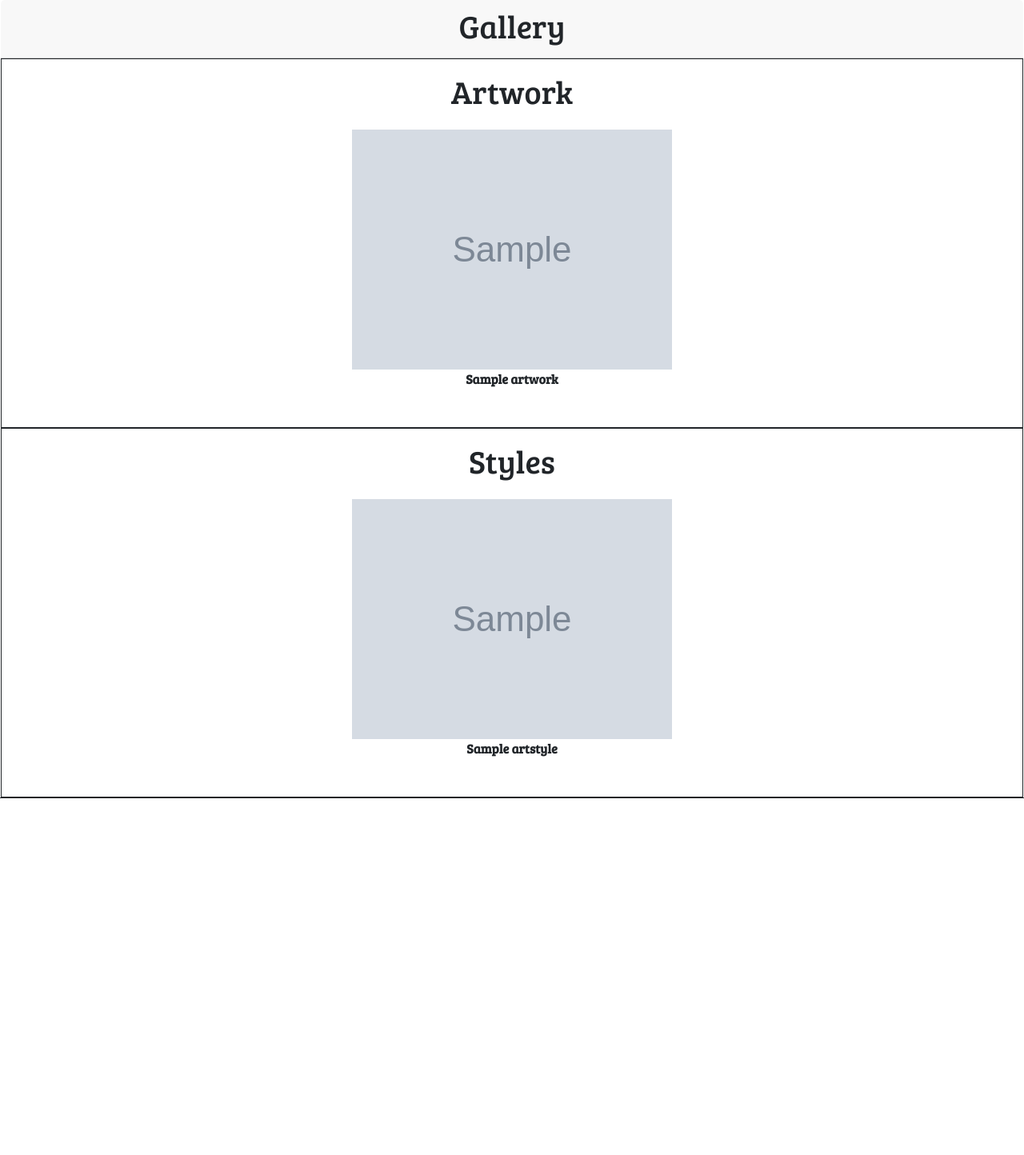
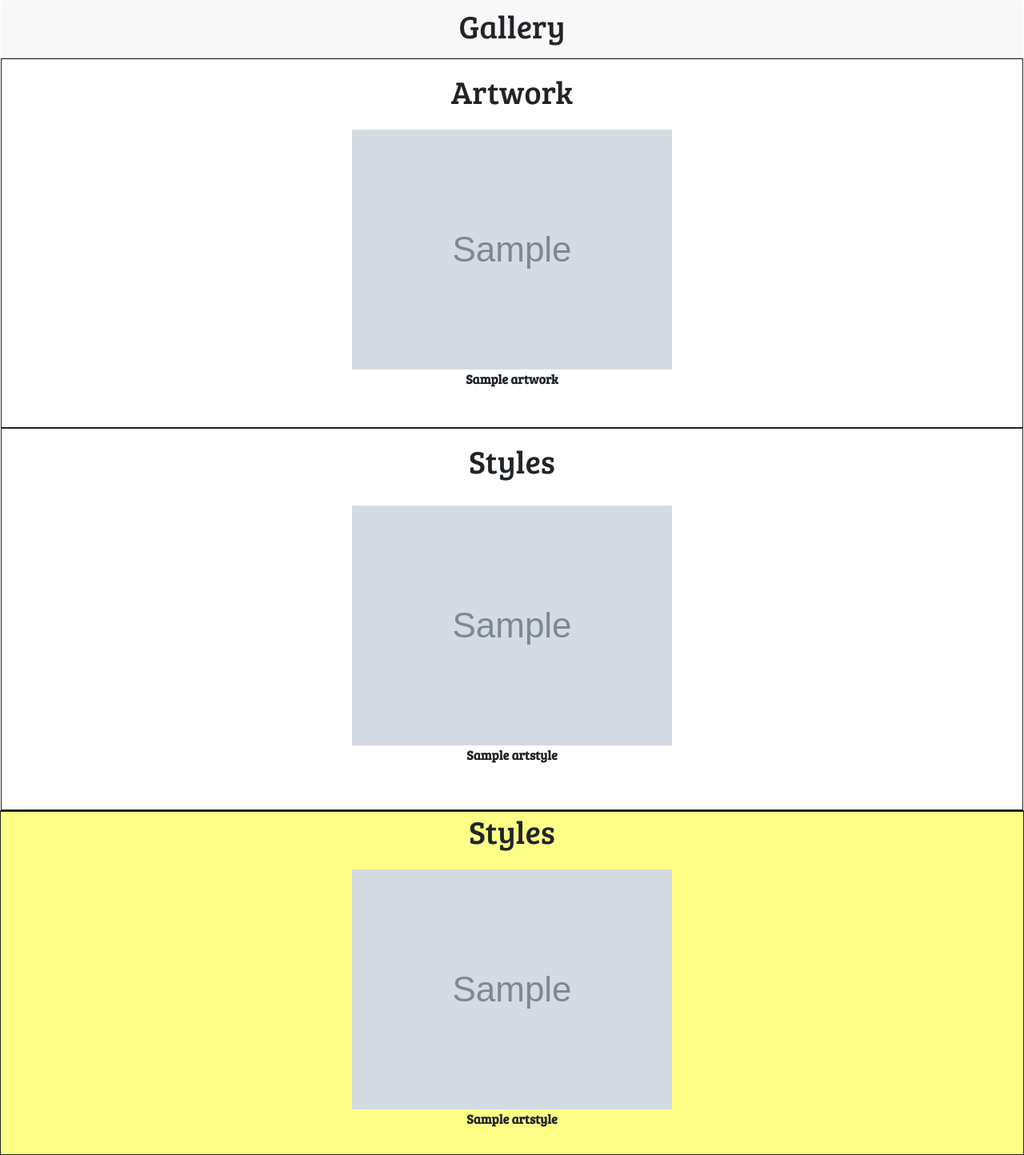
Before and after one commit to afaiyaz006/Artnet_UAP, a Django app: page /profile in a window 1280 px wide. Shown: the part 759-2203 px from the top of the page at 80% size. Before the commit the page ends 1757 px from the top, so only its background shows below. Run offline with Django 4.2, Linux system fonts and the light colour scheme; a user stored in the database is signed in; tables that the repository leaves empty hold one stand-in row (values such as "Sample post"); grey boxes marked "Sample" are stand-in pictures; some libraries are stand-ins or nearby versions.

Commit message:
Updating profile.html :100:

```diff
--- a/artnet_app/templates/artnet_app/profile.html
+++ b/artnet_app/templates/artnet_app/profile.html
@@ -69,6 +69,27 @@
                 </div>
 
         </div>
+
+   <div class="card-body border border-dark border-width-3">
+            <h1 class="text-center">Styles</h1>
+
+
+            <div class="d-flex justify-content-center">
+
+                {% for artstyle in artstyles %}
+                <div class="thumbnail m-4 ">
+                    <a href="{{artstyle.get_absolute_url}}">
+                        <img src="{{artstyle.artStyle_image.url}}" alt="Lights"  style="width:100%">
+                    </a>
+                    <p class="fw-bold text-center">{{artstyle.style_name}}</p>
+                </div>
+                {% endfor %}
+
+            </div>
+
+        </div>
+    </div>
+</div>
         <div class="card-body border border-dark border-width-2">
             <h1 class="text-center">Styles</h1>
 
```
